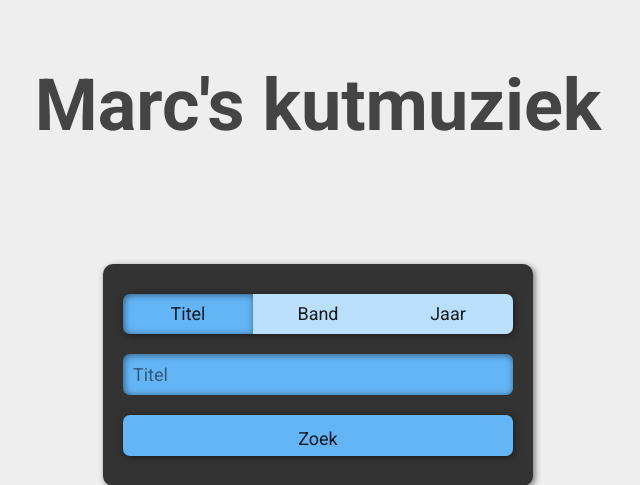
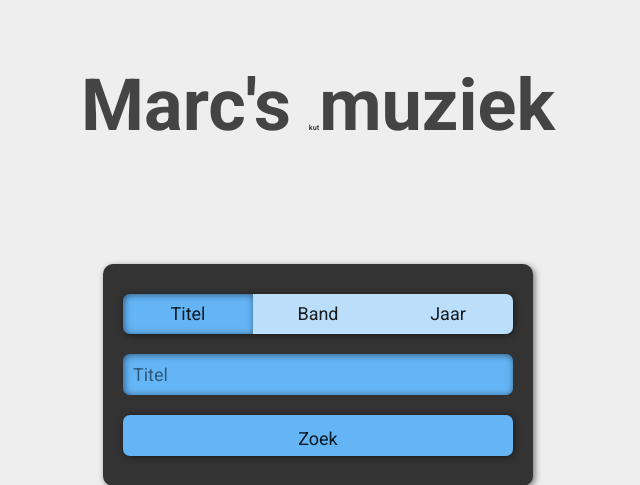
Before and after one commit to maxverbeek/money, a PHP site: page / in a window 1280 px wide. Shown: the top 485 px of the page, without its empty margins (322-962 px from the left). Run offline with PHP 8.4, Linux system fonts and the light colour scheme; some libraries are stand-ins or nearby versions.

Commit message:
Altered the header

```diff
--- a/index.php
+++ b/index.php
@@ -16,7 +16,7 @@ $fieldvalue = isset($_GET['search']) ? $_GET['search'] : '';
 	<link rel="shortcut icon" type="image/x-icon" href="favicon.ico">
 </head>
 <body>
-	<h1>Marc's kutmuziek</h1>
+	<h1>Marc's <small style="font-size:0.1em;">kut</small>muziek</h1>
 	<div class="stretch">
 		<div class="query center">
 			<form action="search.php" method="GET">
```
